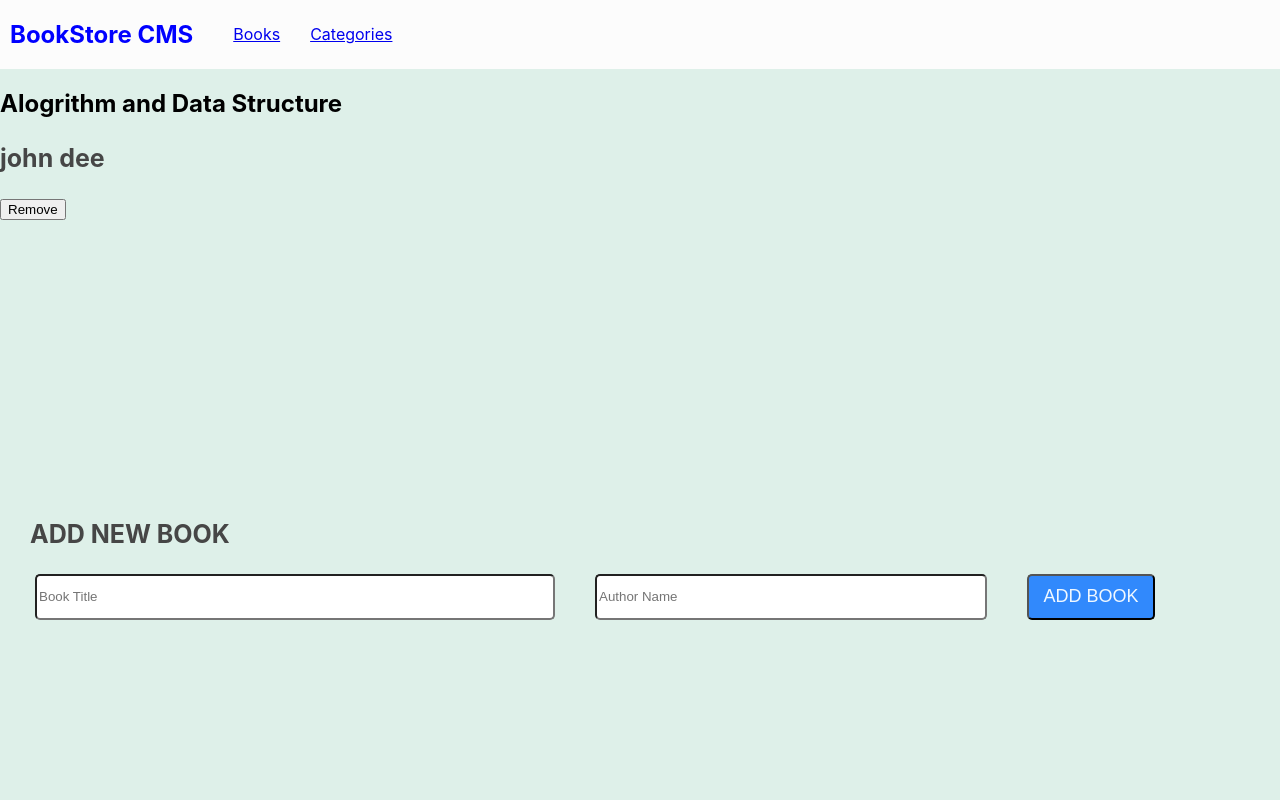
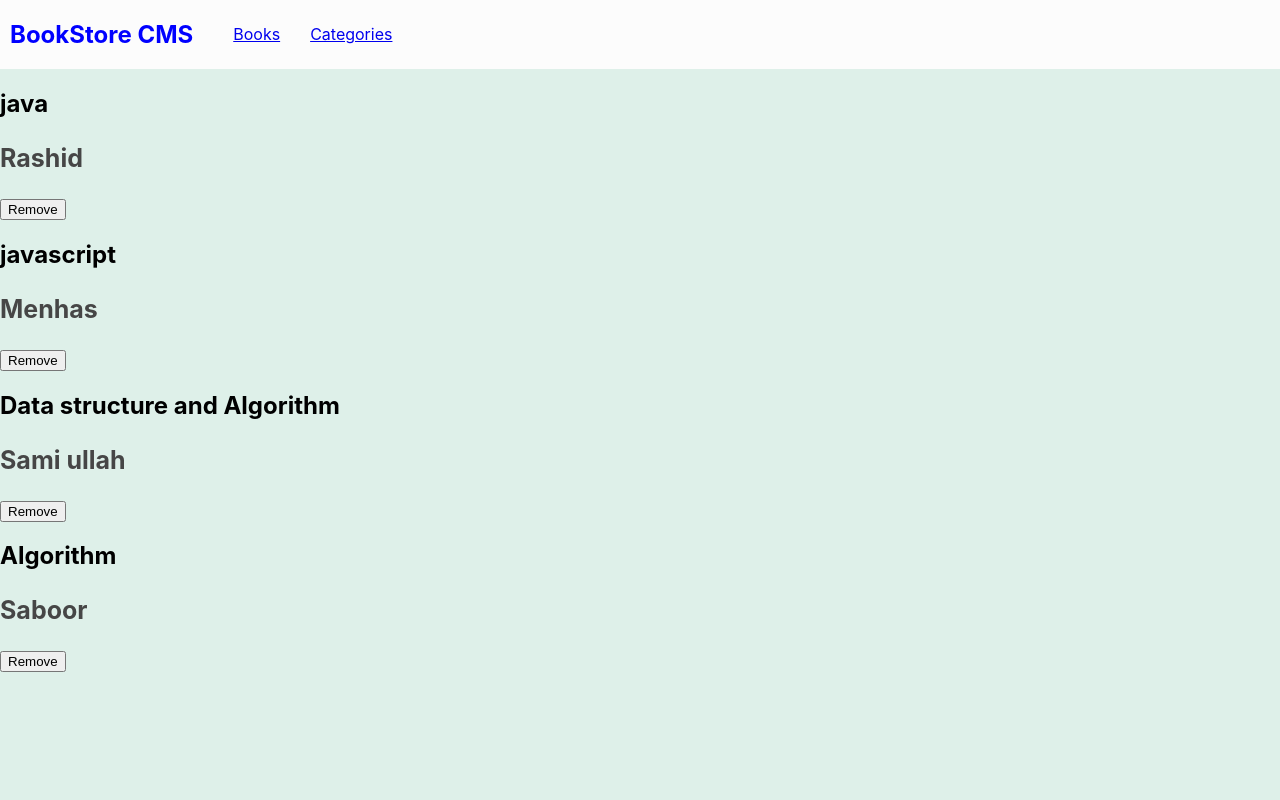
Before and after one commit to RashidMenhas/books-store, a React (Create React App) app: page / in a window 1280 px wide. Shown: the top 800 px of the page. Built offline with nearby package versions, Linux system fonts and the light colour scheme.

Commit message:
Add the book in the list and remove the book from the list and also checkout on the update button to change the text

```diff
--- a/package.json
+++ b/package.json
@@ -15,6 +15,8 @@
     "react-scripts": "5.0.1",
     "redux": "^4.2.0",
     "redux-thunk": "^2.4.2",
+    "uuid": "^9.0.0",
+    "uuidv4": "^6.2.13",
     "web-vitals": "^2.1.4"
   },
   "scripts": {
@@ -51,7 +53,7 @@
     "eslint-config-airbnb": "^18.2.1",
     "eslint-plugin-import": "^2.26.0",
     "eslint-plugin-jsx-a11y": "^6.6.1",
-    "eslint-plugin-react": "^7.31.10",
+    "eslint-plugin-react": "^7.31.11",
     "eslint-plugin-react-hooks": "^4.6.0",
     "stylelint": "^13.13.1",
     "stylelint-config-standard": "^21.0.0",
--- a/src/App.js
+++ b/src/App.js
@@ -26,7 +26,6 @@ class App extends React.PureComponent {
           <Routes>
             <Route path="/" element={<Books />} />
             <Route path="/categories" element={<Categories />} />
-
           </Routes>
         </div>
       </Router>
--- a/src/components/AllJS/addbook.js
+++ b/src/components/AllJS/addbook.js
@@ -1,16 +1,27 @@
 import React from 'react';
 import PropTypes from 'prop-types';
+import { useDispatch } from 'react-redux';
+import { REMOVE_BOOK } from '../../redux/books/books';
 
-const AddBook = ({ title, auther }) => (
-  <div>
-    <h2>{title}</h2>
-    <h3>{auther}</h3>
-    <button type="button">Remove</button>
-  </div>
-);
+const AddBook = ({ id, title, author }) => {
+  const dispatch = useDispatch();
+  const removeBook = (id) => {
+    dispatch(REMOVE_BOOK(id));
+  };
+  return (
+    <div>
+      <h2>{title}</h2>
+      <h3>{author}</h3>
+      <button onClick={() => removeBook(id)} type="button">
+        Remove
+      </button>
+    </div>
+  );
+};
 
 AddBook.propTypes = {
+  id: PropTypes.string.isRequired,
   title: PropTypes.string.isRequired,
-  auther: PropTypes.string.isRequired,
+  author: PropTypes.string.isRequired,
 };
 export default AddBook;
--- a/src/components/AllJS/booklist.js
+++ b/src/components/AllJS/booklist.js
@@ -1,7 +1,16 @@
 import React from 'react';
+import { useSelector } from 'react-redux';
 import AddBook from './addbook';
 
-const BookList = () => (
-  <AddBook title="Alogrithm and Data Structure" auther="john dee" />
-);
+const BookList = () => {
+  const selector = useSelector((state) => state.bookReducer);
+
+  return (
+    <div>
+      {selector.map((book) => (
+        <AddBook key={book.id} title={book.title} author={book.author} id={book.id} />
+      ))}
+    </div>
+  );
+};
 export default BookList;
--- a/src/components/AllJS/books.js
+++ b/src/components/AllJS/books.js
@@ -1,20 +1,49 @@
-import React from 'react';
+import React, { useState } from 'react';
 import '../AllCSS/books.css';
+import { useDispatch } from 'react-redux';
+import { v4 as uuidv4 } from 'uuid';
 import BookList from './booklist';
+import { ADD_BOOK } from '../../redux/books/books';
 
-const Books = () => (
+const Books = () => {
+  const dispatch = useDispatch();
+  const [title, setTitle] = useState();
+  const [author, setAuthor] = useState();
+
+  const addbookhandler = (event) => {
+    const titlecheck = event.target.parentNode.children[0];
+    const authorcheck = event.target.parentNode.children[1];
+    event.preventDefault();
+    const book = {
+      id: uuidv4(),
+      title,
+      author,
+    };
+    if (titlecheck.value === '' || authorcheck.value === '') {
+      alert('Please fill the field');
+    } else {
+      dispatch(ADD_BOOK(book));
+
+      titlecheck.value = '';
+      authorcheck.value = '';
+    }
+  };
+  const titlefun = (e) => (setTitle(e.target.value));
+  const authorfun = (e) => (setAuthor(e.target.value));
+  return (
     <div>
       <BookList />
       <div className="input-form">
         <h3>ADD NEW BOOK</h3>
         <div className="input-form-feild">
-        <input type="text" placeholder="Book Title" className="booktitle" />
-        <input type="text" placeholder="Author Name" className="category" />
-        <button type="button" value="ADD BOOK" className="add-book">
+          <input onChange={titlefun} type="text" placeholder="Book Title" className="booktitle" />
+          <input onChange={authorfun} type="text" placeholder="Author Name" className="category" />
+          <button onClick={addbookhandler} type="button" value="ADD BOOK" className="add-book">
             ADD BOOK
           </button>
         </div>
       </div>
     </div>
   );
+};
 export default Books;
--- a/src/components/AllJS/categories.js
+++ b/src/components/AllJS/categories.js
@@ -1,9 +1,20 @@
 import React from 'react';
 import '../AllCSS/categories.css';
+import { useSelector, useDispatch } from 'react-redux';
+import { STATUS } from '../../redux/categories/categories';
 
-const Categories = () => (
-  <div>
-    <button type="button" className="check-status">Check Status</button>
-  </div>
-);
+const Categories = () => {
+  const categories = useSelector((state) => state.CategoriesReducer);
+  const dispatch = useDispatch();
+
+  const handleStatus = () => dispatch(STATUS());
+  return (
+    <div>
+      <p>{categories}</p>
+      <button onClick={handleStatus} type="button" className="check-status">
+        Check Status
+      </button>
+    </div>
+  );
+};
 export default Categories;
--- a/src/index.js
+++ b/src/index.js
@@ -1,11 +1,16 @@
 import React from 'react';
 import ReactDOM from 'react-dom/client';
 import './index.css';
+import { Provider } from 'react-redux';
 import App from './App';
+import store from './redux/configureStore';
 
 const root = ReactDOM.createRoot(document.getElementById('root'));
 root.render(
   <React.StrictMode>
-    <App />
+    <Provider store={store}>
+      <App />
+    </Provider>
+
   </React.StrictMode>,
 );
--- a/src/redux/books/books.js
+++ b/src/redux/books/books.js
@@ -3,7 +3,30 @@ import { createAction } from '@reduxjs/toolkit';
 export const ADD_BOOK = createAction('ADD_BOOK');
 export const REMOVE_BOOK = createAction('REMOVE_BOOK');
 
-export const bookReducer = (state = [], action) => {
+const initialdata = [
+  {
+    id: '1',
+    title: 'java',
+    author: 'Rashid',
+  },
+  {
+    id: '2',
+    title: 'javascript',
+    author: 'Menhas',
+  },
+  {
+    id: '3',
+    title: 'Data structure and Algorithm ',
+    author: 'Sami ullah',
+  },
+  {
+    id: '4',
+    title: ' Algorithm ',
+    author: 'Saboor',
+  },
+];
+
+export const bookReducer = (state = initialdata, action) => {
   if (action.type === ADD_BOOK.type) {
     return [
       ...state,
@@ -13,8 +36,9 @@ export const bookReducer = (state = [], action) => {
         author: action.payload.author,
       },
     ];
-  } if (action.type === REMOVE_BOOK.type) {
-    return state.filter((item) => item.id !== action.payload.id);
+  }
+  if (action.type === REMOVE_BOOK.type) {
+    return state.filter((item) => item.id !== action.payload);
   }
   return state;
 };
--- a/src/redux/categories/categories.js
+++ b/src/redux/categories/categories.js
@@ -2,9 +2,9 @@ import { createAction } from '@reduxjs/toolkit';
 
 export const STATUS = createAction('STATUS');
 
-export const CategoriesReducer = (state = [], action) => {
+export const CategoriesReducer = (state = '', action) => {
   if (action.type === STATUS.type) {
-    return [...state, { status: 'Under Construction' }];
+    return 'Under Construction';
   }
   return state;
 };
--- a/src/redux/configureStore.js
+++ b/src/redux/configureStore.js
@@ -1,7 +1,18 @@
 import { configureStore } from '@reduxjs/toolkit';
+import { combineReducers } from 'redux';
 import { bookReducer } from './books/books';
 import { CategoriesReducer } from './categories/categories';
 
-export default function combineReducer() {
-  return configureStore({ bookReducer, CategoriesReducer });
-}
+// export default function combineReducer() {
+//   return configureStore({ bookReducer, CategoriesReducer });
+// }
+
+// export const store = createStore(combineReducer());
+const rootreducer = combineReducers({
+  CategoriesReducer,
+  bookReducer,
+});
+
+const store = configureStore({ reducer: rootreducer });
+
+export default store;
```
Also changed, not shown: 1 other file (tests, documents, lock files or other folders). Lines whose indentation alone changed are shown as unchanged.
